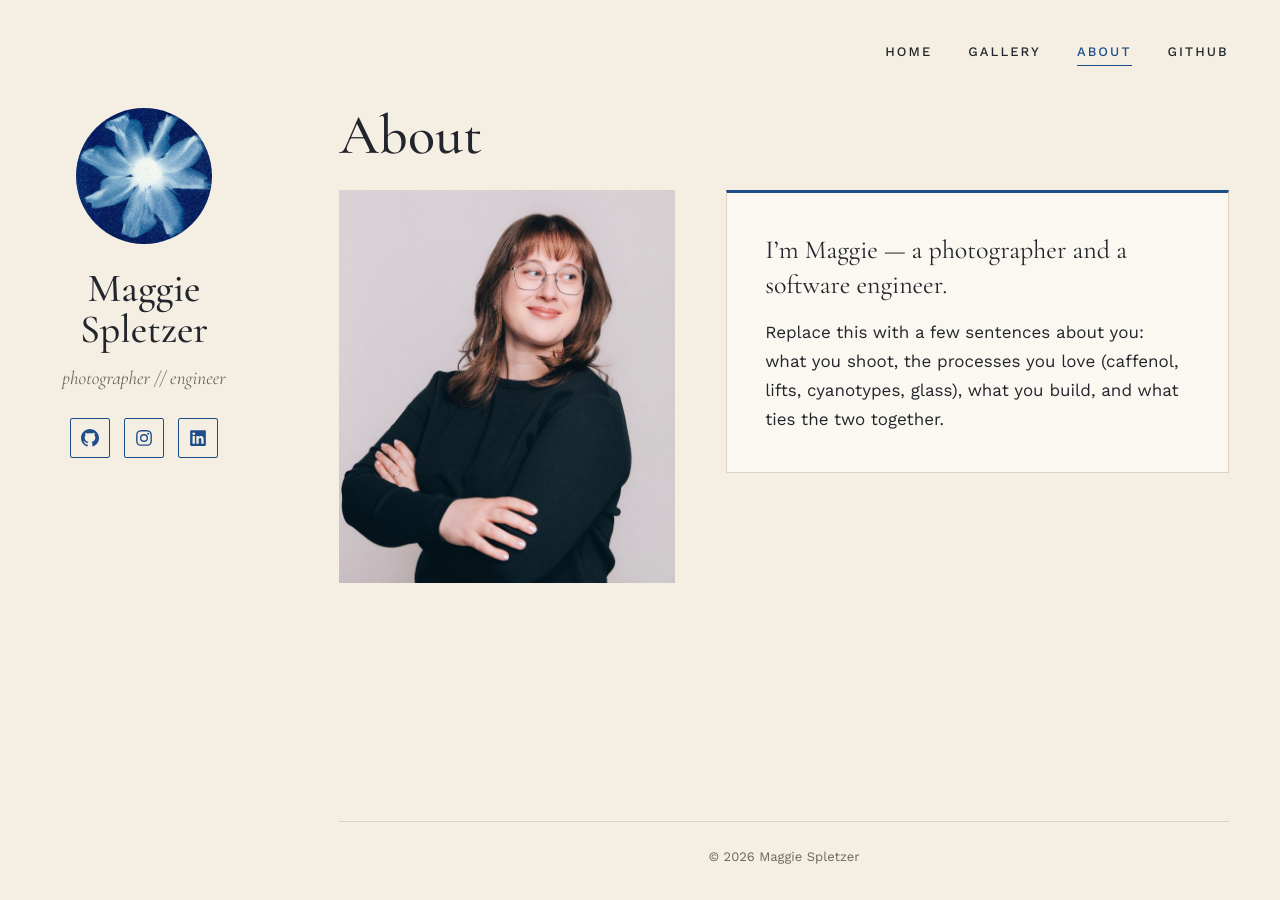
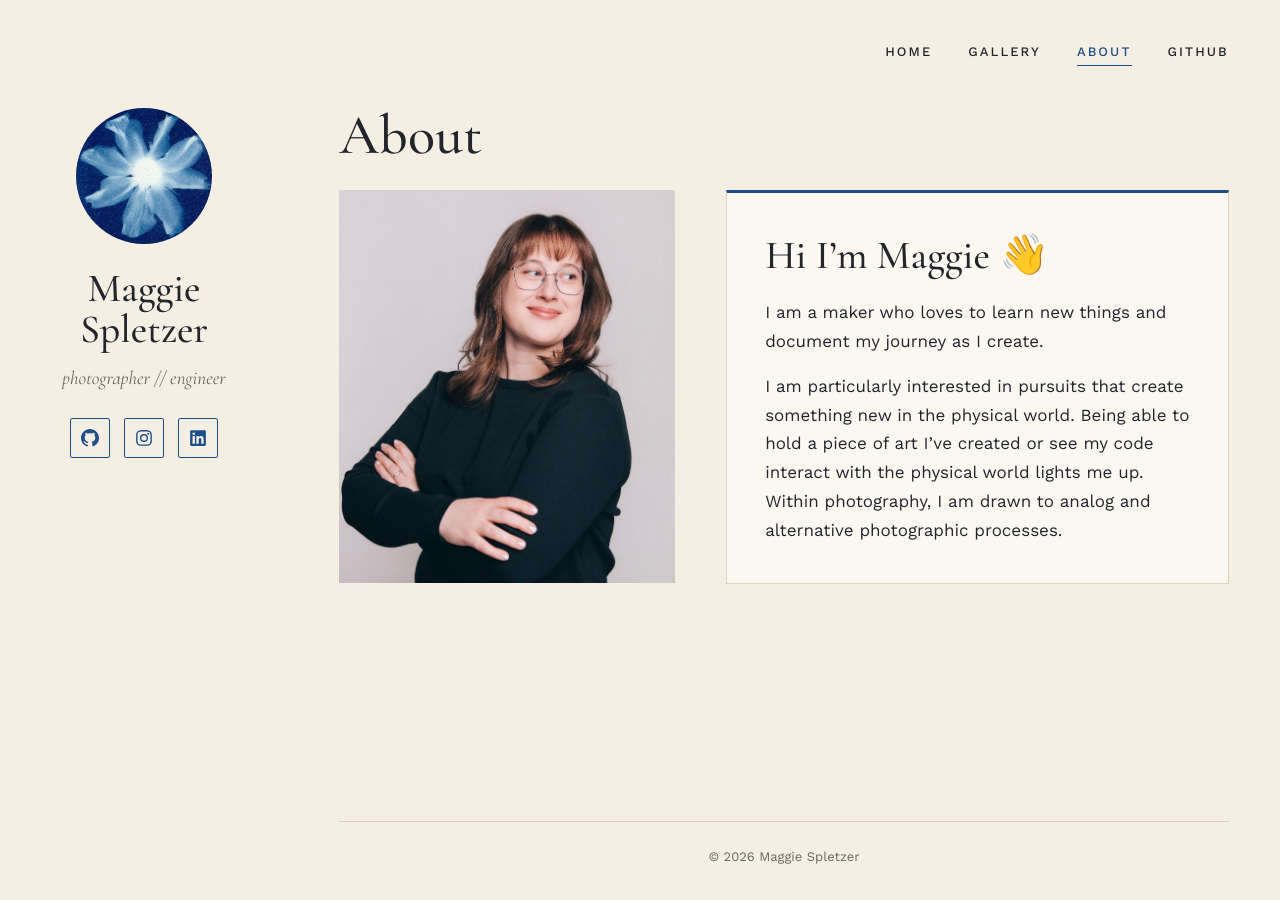
Before and after one commit to maggiesplezter/maggiespletzer.github.io, a Jekyll site: the page built from about.md, in a window 1280 px wide. Built offline with Jekyll 4.4.1, drawn with Linux system fonts in a browser that asks for light colours.

Commit message:
About: add bio with greeting heading
Co-Authored-By: Claude Opus 5.5 <noreply@anthropic.com>
Claude-Session: https://claude.ai/code/session_015sLZdDmHdvUQC4Tk7Mbijk

```diff
--- a/_sass/pages.scss
+++ b/_sass/pages.scss
@@ -156,10 +156,13 @@
     background: var(--color-bg-deep);
   }
 
+  // First paragraph of the bio is the greeting heading
   .about-text p:first-child {
     font-family: var(--font-display);
-    font-size: 1.625rem;
-    line-height: 1.35;
+    font-size: clamp(2rem, 3.5vw, 2.5rem);
+    font-weight: 500;
+    line-height: 1.15;
+    margin-block-end: 1.25rem;
   }
 }
 
--- a/about.md
+++ b/about.md
@@ -16,11 +16,11 @@ description: About Maggie Spletzer, photographer and engineer.
   </figure>
   <div class="about-text bio-box" markdown="1">
 
-I'm Maggie — a photographer and a software engineer.
+Hi I’m Maggie 👋
 
-Replace this with a few sentences about you: what you shoot, the processes you
-love (caffenol, lifts, cyanotypes, glass), what you build, and what ties the two
-together.
+I am a maker who loves to learn new things and document my journey as I create.
+
+I am particularly interested in pursuits that create something new in the physical world. Being able to hold a piece of art I’ve created or see my code interact with the physical world lights me up. Within photography, I am drawn to analog and alternative photographic processes.
 
   </div>
 </div>
```
Also changed, not shown: other parts of about.md (+1 -1 lines).
